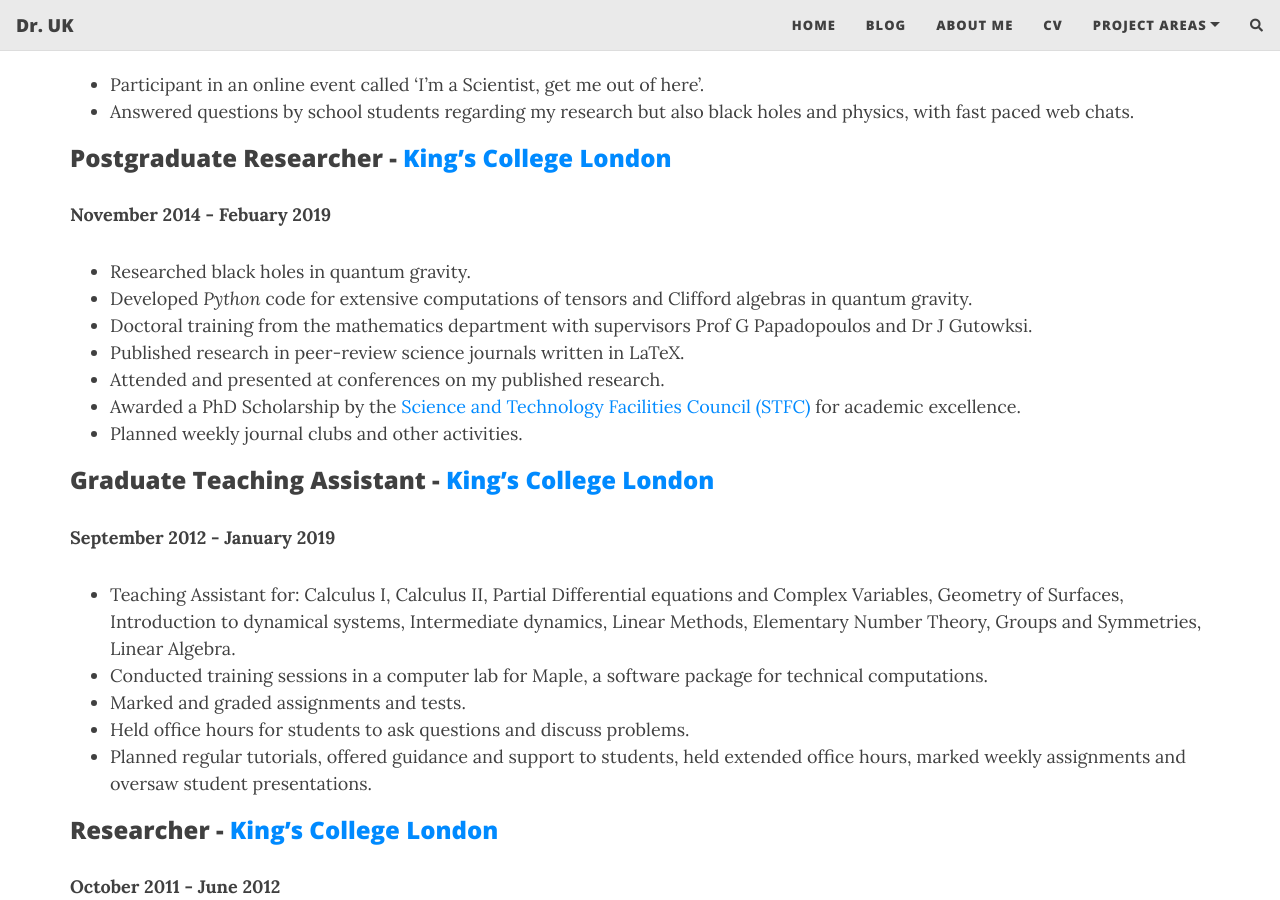
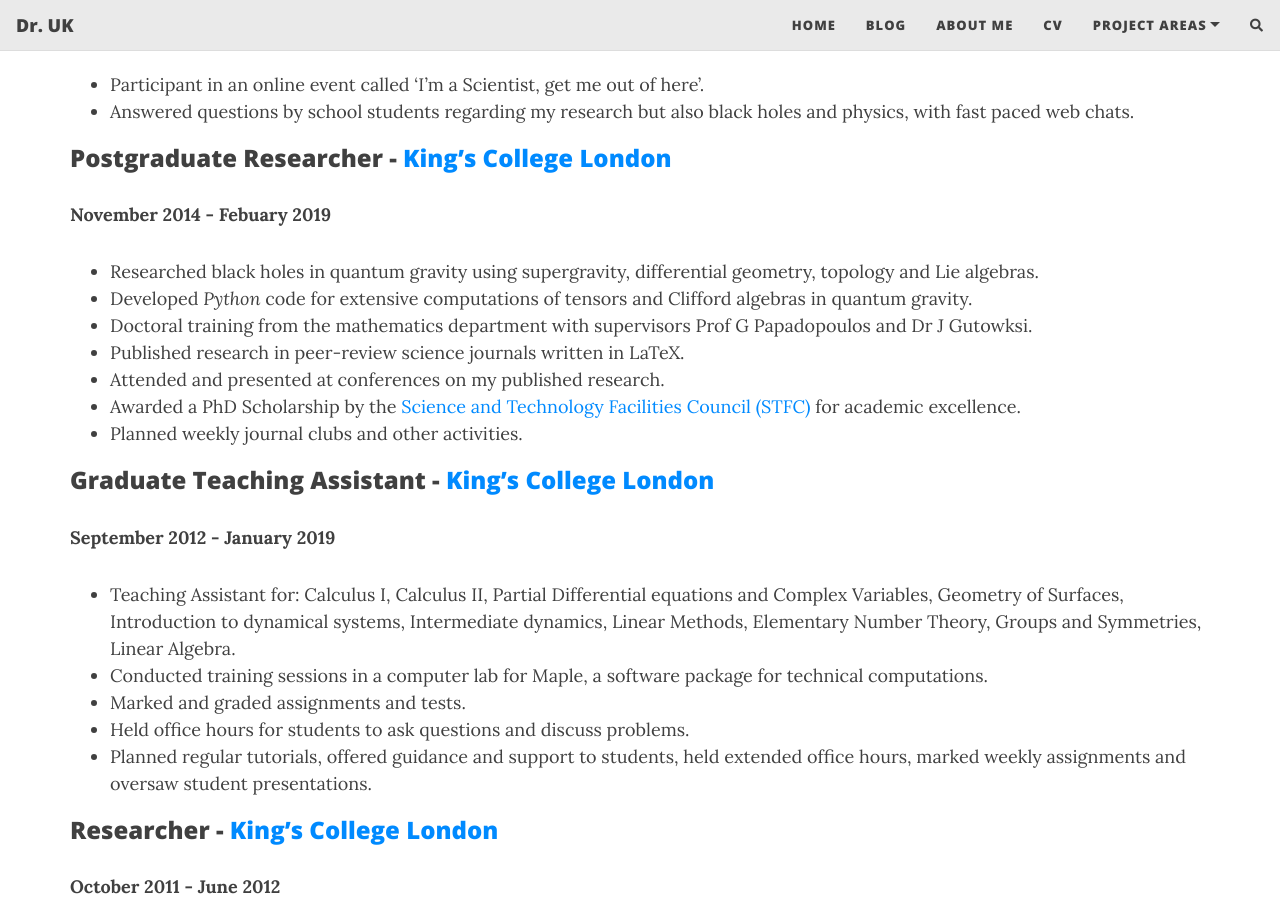
Before and after one commit to drrobotk/drrobotk.github.io, a Jekyll site: the page built from cv.md, in a window 1280 px wide and 900 px high, scrolled down 3945 px. Built offline with Jekyll 4.4.1, drawn with Linux system fonts in a browser that asks for light colours; nearby versions of some CDN libraries; comment, search, counter and statistics services are not loaded.

Commit message:
Update cv.

```diff
--- a/cv.md
+++ b/cv.md
@@ -119,7 +119,7 @@
 ### **Postgraduate Researcher** - [King's College London](https://www.kcl.ac.uk/)
 
 **November 2014 - Febuary 2019**
--   Researched black holes in quantum gravity.
+-   Researched black holes in quantum gravity using supergravity, differential geometry, topology and Lie algebras.
 -   Developed *Python* code for extensive computations of tensors and Clifford algebras in quantum gravity.
 -   Doctoral training from the mathematics department with supervisors Prof G Papadopoulos and Dr J Gutowksi.
 -   Published research in peer-review science journals written in LaTeX.
```
